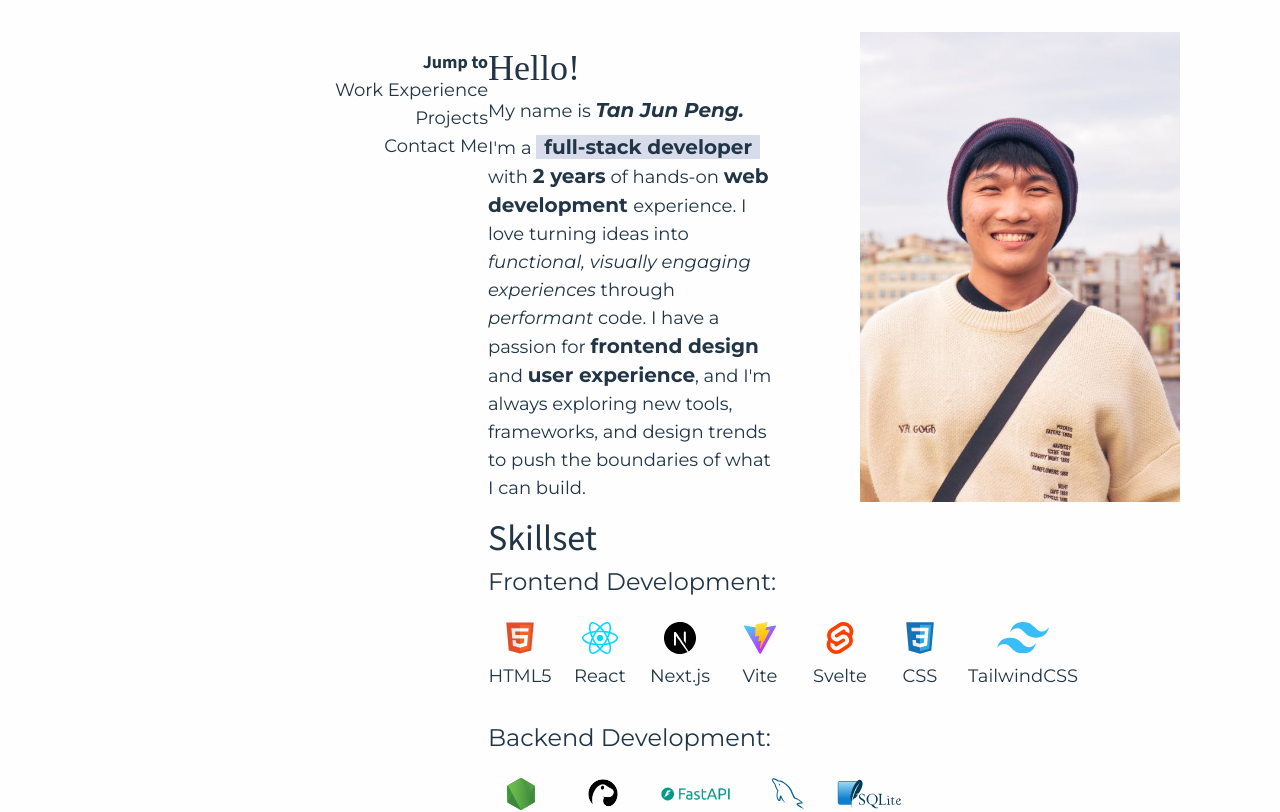
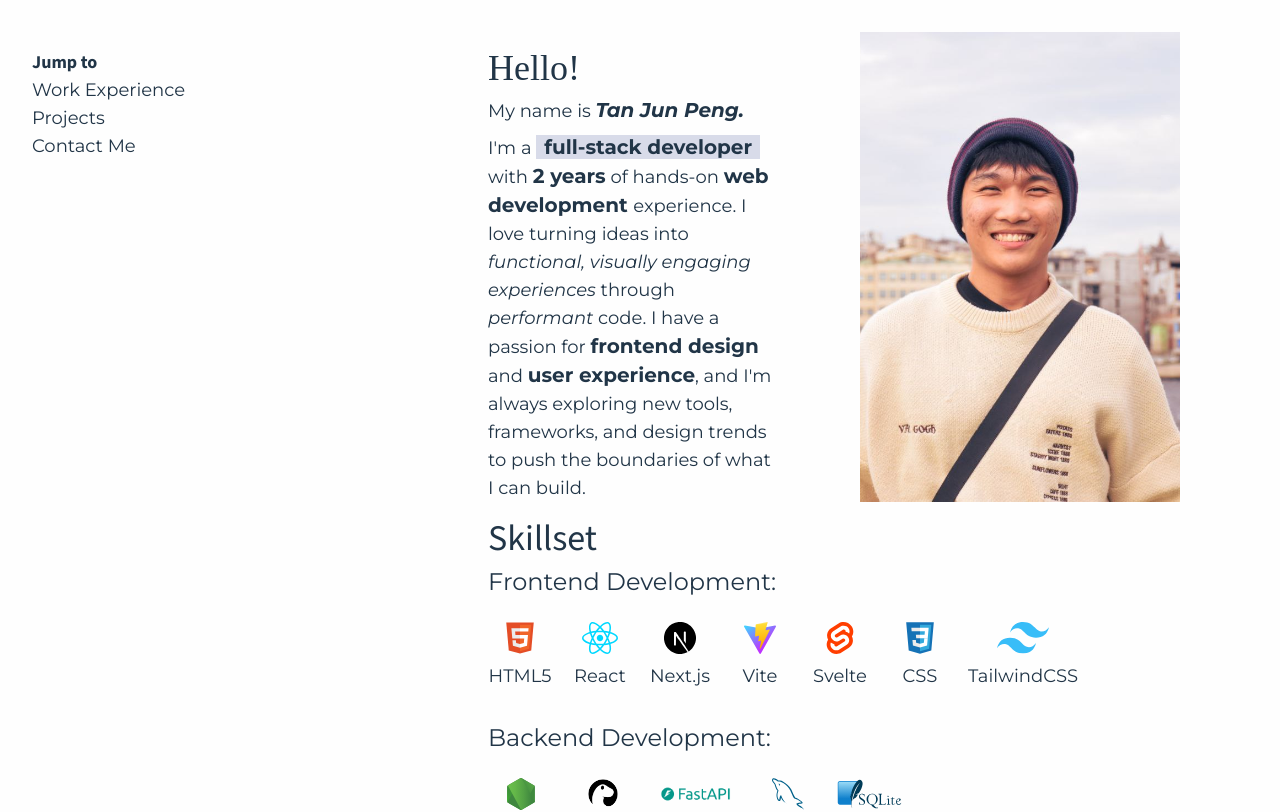
Before and after one commit to jaypetan/jaypetan.github.io, a React (Vite) app in the folder my-portfolio/: page / in a window 1280 px wide. Shown: the top 812 px of the page. Built offline with nearby package versions, Linux system fonts and the light colour scheme; a web font is replaced by a local one.

Commit message:
test success, reverting back

```diff
--- a/my-portfolio/src/components/hero/index.tsx
+++ b/my-portfolio/src/components/hero/index.tsx
@@ -8,7 +8,7 @@ export default function Hero() {
         <>
             <section className="flex flex-col lg:grid lg:min-h-dvh lg:grid-cols-[3fr_5fr]">
                 <div className="my-4 flex flex-row-reverse justify-between gap-2 text-nowrap lg:flex-col">
-                    <div className="flex flex-col text-right text-nowrap lg:text-right">
+                    <div className="flex flex-col text-right text-nowrap lg:text-left">
                         <Nav />
                     </div>
                 </div>
```
